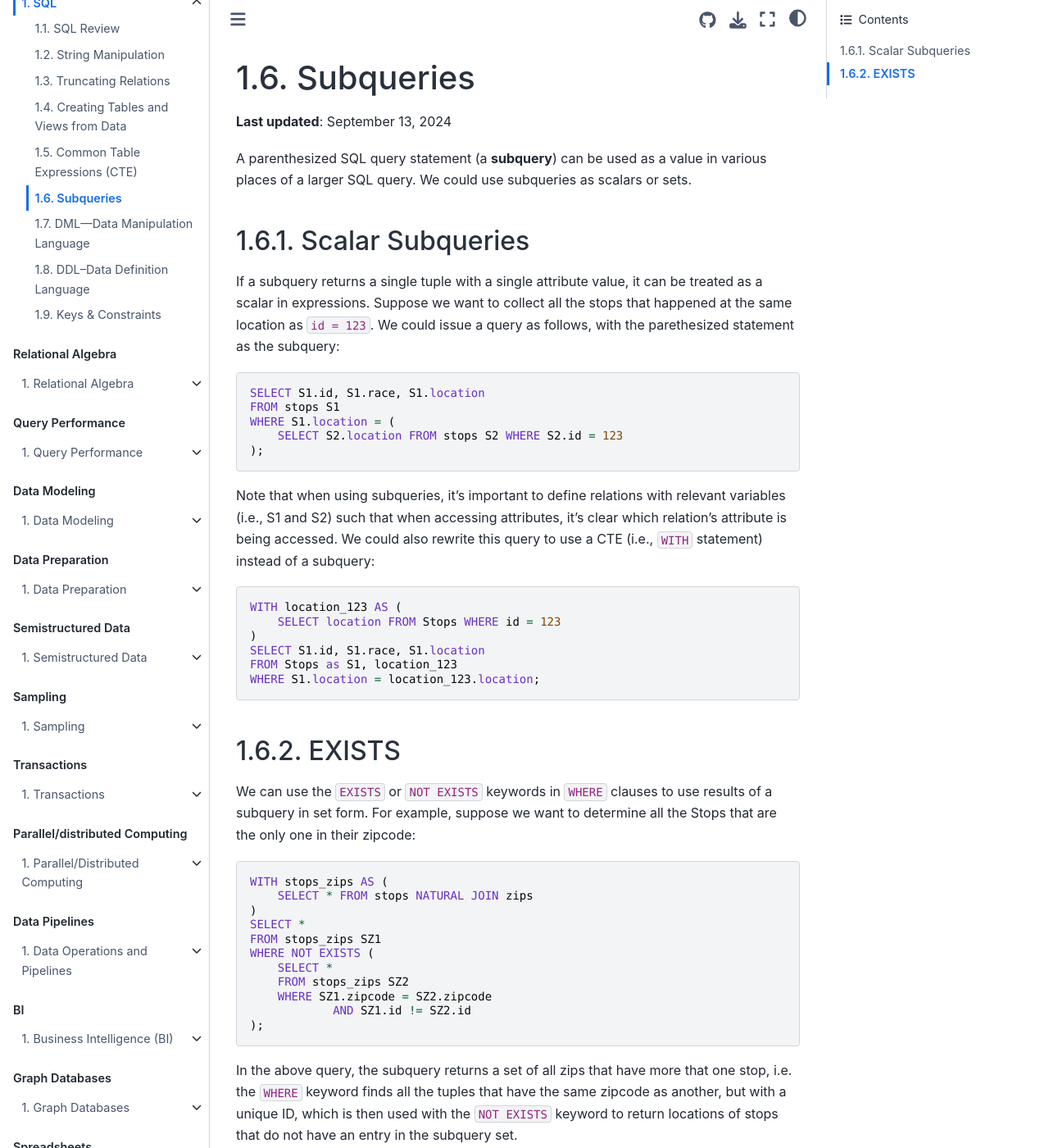
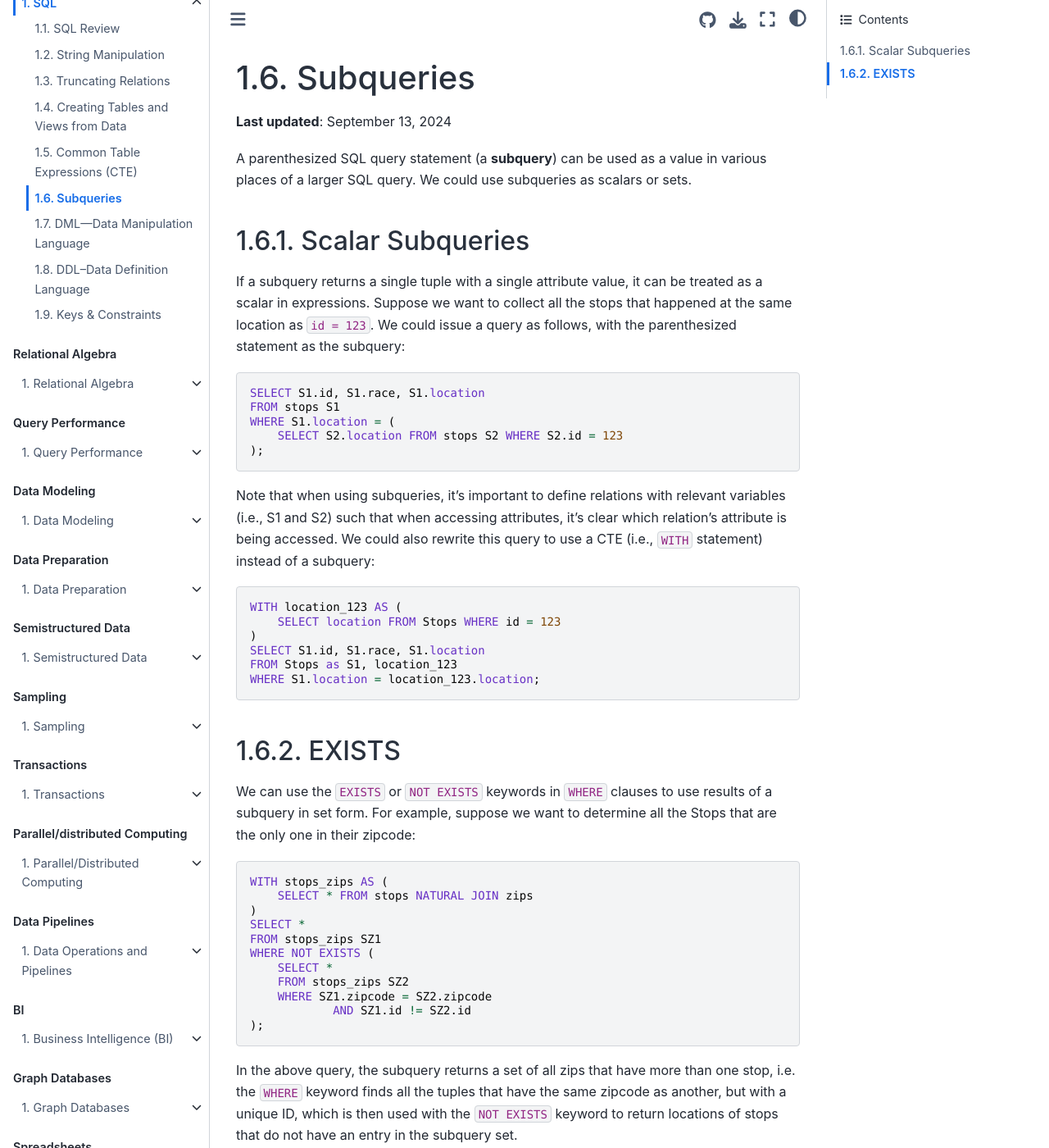
Before and after one commit to cal-data-eng/notes, a Jupyter Book: the page built from 1-SQL/subqueries.md, in a window 1280 px wide and 1400 px high. Shown: the whole window at 82% size. Built offline with Jupyter Book 1.0.4 settings and Sphinx 7.4.7 and the Sphinx Book theme 1.1.4, drawn with Linux system fonts in a browser that asks for light colours.

Commit message:
subqueries.md

````diff
--- a/1-SQL/subqueries.md
+++ b/1-SQL/subqueries.md
@@ -11,7 +11,7 @@ as scalars or sets.
 If a subquery returns a single tuple with a single attribute value, it
 can be treated as a scalar in expressions. Suppose we want to collect
 all the stops that happened at the same location as `id = 123`. We could
-issue a query as follows, with the parethesized statement as the
+issue a query as follows, with the parenthesized statement as the
 subquery:
 
 ```sql
@@ -58,7 +58,7 @@ WHERE NOT EXISTS (
 ```
 
 In the above query, the subquery returns a set of all zips that have
-more that one stop, i.e. the `WHERE` keyword finds all the tuples that
+more than one stop, i.e. the `WHERE` keyword finds all the tuples that
 have the same zipcode as another, but with a unique ID, which is then
 used with the `NOT EXISTS` keyword to return locations of stops that do
 not have an entry in the subquery set.
````
